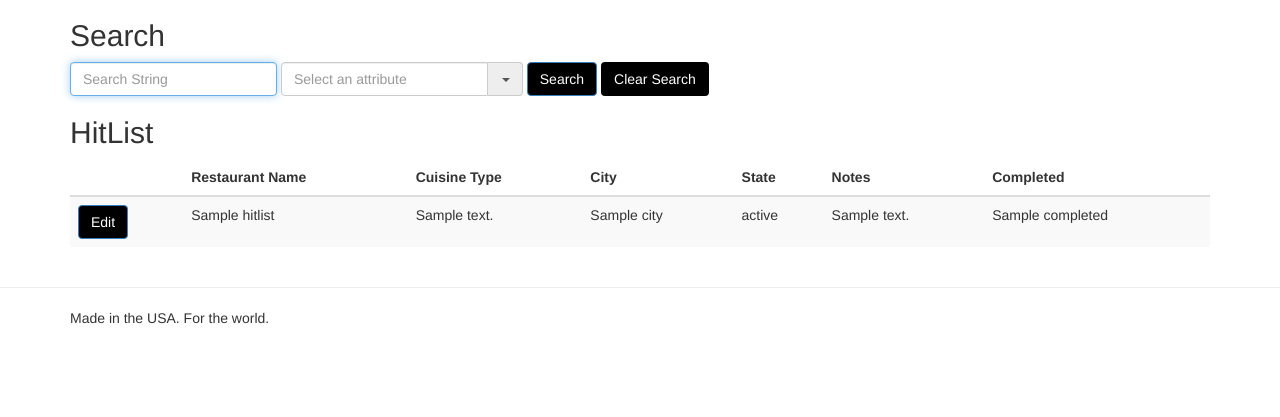
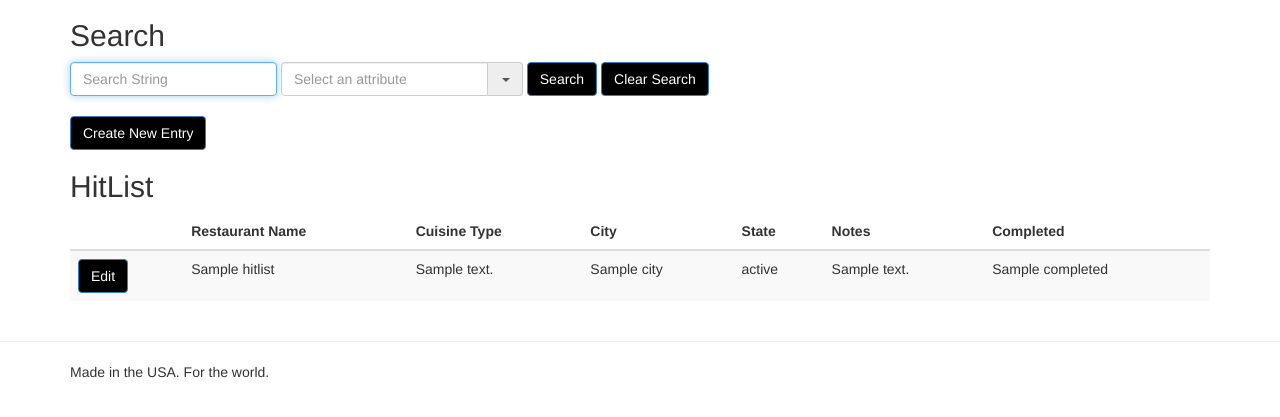
Before and after one commit to kelvinatorr/relationshipanalytics, a Python web app: template templates/index.html in a window 1280 px wide. Shown: the part 51-468 px from the top of the page. Run offline with Jinja, Linux system fonts and the light colour scheme; the template is opened without the code that fills it: most values are stand-ins (such as "Sample title", 1, 10 or a date in 2020); some libraries are stand-ins or nearby versions.

Commit message:
Add button to access create new entries page

```diff
--- a/templates/index.html
+++ b/templates/index.html
@@ -19,10 +19,19 @@
           </select>
         </div>
         <button class="btn btn-small btn-primary" type="submit" name="search" value="Submit">Search</button>
-        <button class="btn btn-small btn-primar" type="button" name="undo_search" value="Undo" onClick="window.location='/'">Clear Search</button>
+        <button class="btn btn-small btn-primary" type="button" name="undo_search" value="Undo" onClick="window.location='/'">Clear Search</button>
       </form>
     </div><!-- /.container -->
-
+    <br>
+    <div class="container">
+      <div class="row">
+        <div class="col-md-12">
+          <a href="/edit?id=new">
+            <button class="btn btn-large btn-primary" type="submit" name="create" value="Create">Create New Entry</button>
+          </a>
+        </div>
+      </div>
+    </div>
     <div class="container">
       <div class="row">
         <div class="col-md-12">
```
